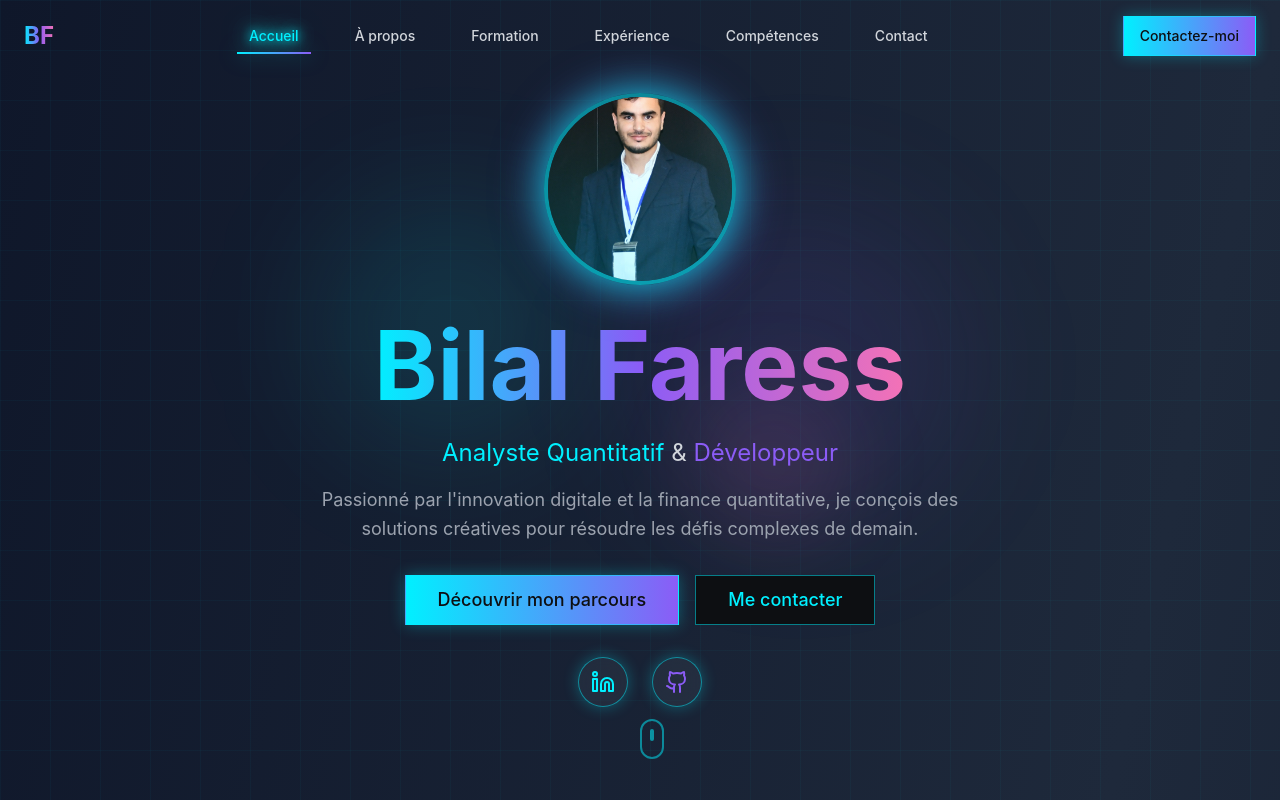
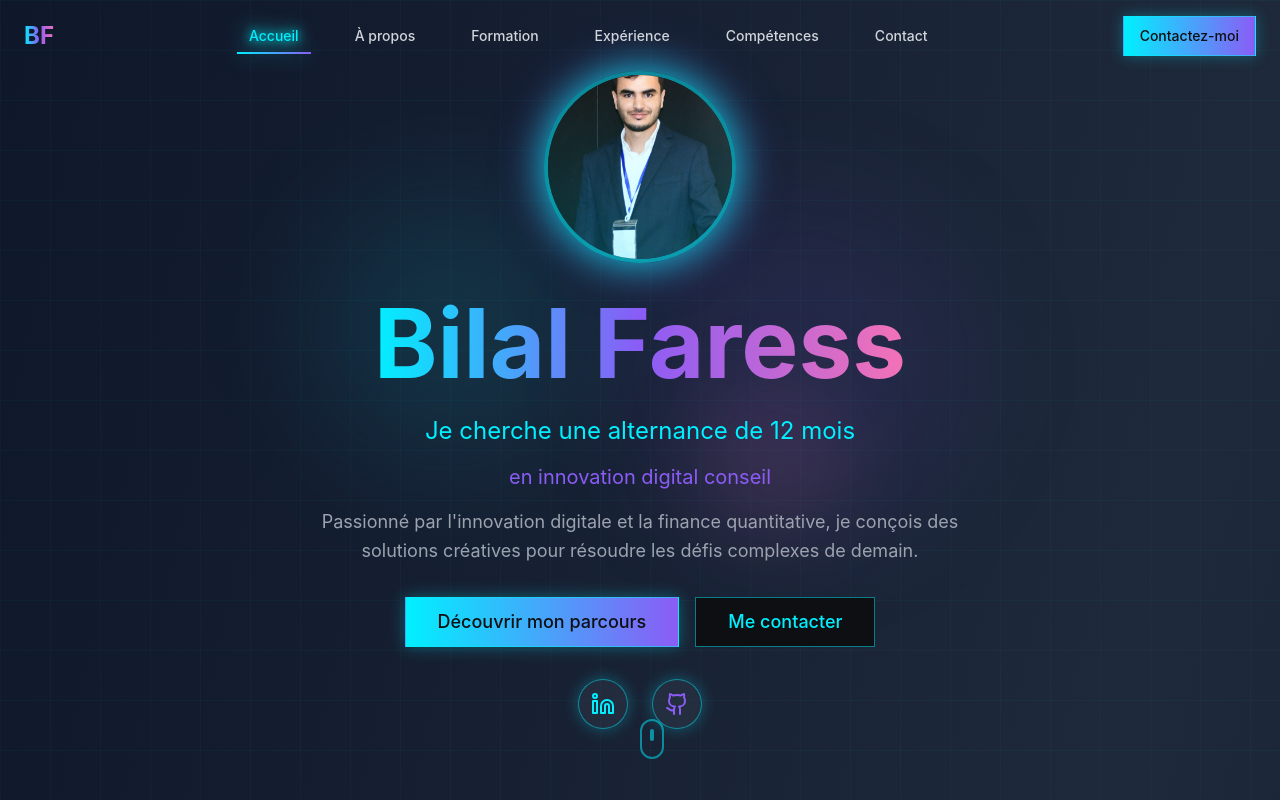
Before and after one commit to bfaress22/Bfaress-Portfolio, a React (Vite) app: page / in a window 1280 px wide. Shown: the top 800 px of the page. Built offline with nearby package versions, Linux system fonts and the light colour scheme.

Commit message:
Refactor: Update hero title and description
Updated the hero section title and description to reflect the user's job search for a 12-month internship in digital innovation consulting.

```diff
--- a/src/components/Hero.tsx
+++ b/src/components/Hero.tsx
@@ -47,8 +47,11 @@ const Hero = () => {
           </h1>
 
           <div className="text-xl md:text-2xl text-gray-300 mb-4">
-            <span className="text-neon-blue">Analyste Quantitatif</span> &
-            <span className="text-neon-purple"> Développeur</span>
+            <span className="text-neon-blue">Je cherche une alternance de 12 mois</span>
+          </div>
+
+          <div className="text-lg md:text-xl text-gray-300 mb-4">
+            <span className="text-neon-purple">en innovation digital conseil</span>
           </div>
 
           <p className="text-lg text-gray-400 max-w-2xl mx-auto mb-8 leading-relaxed">
```
